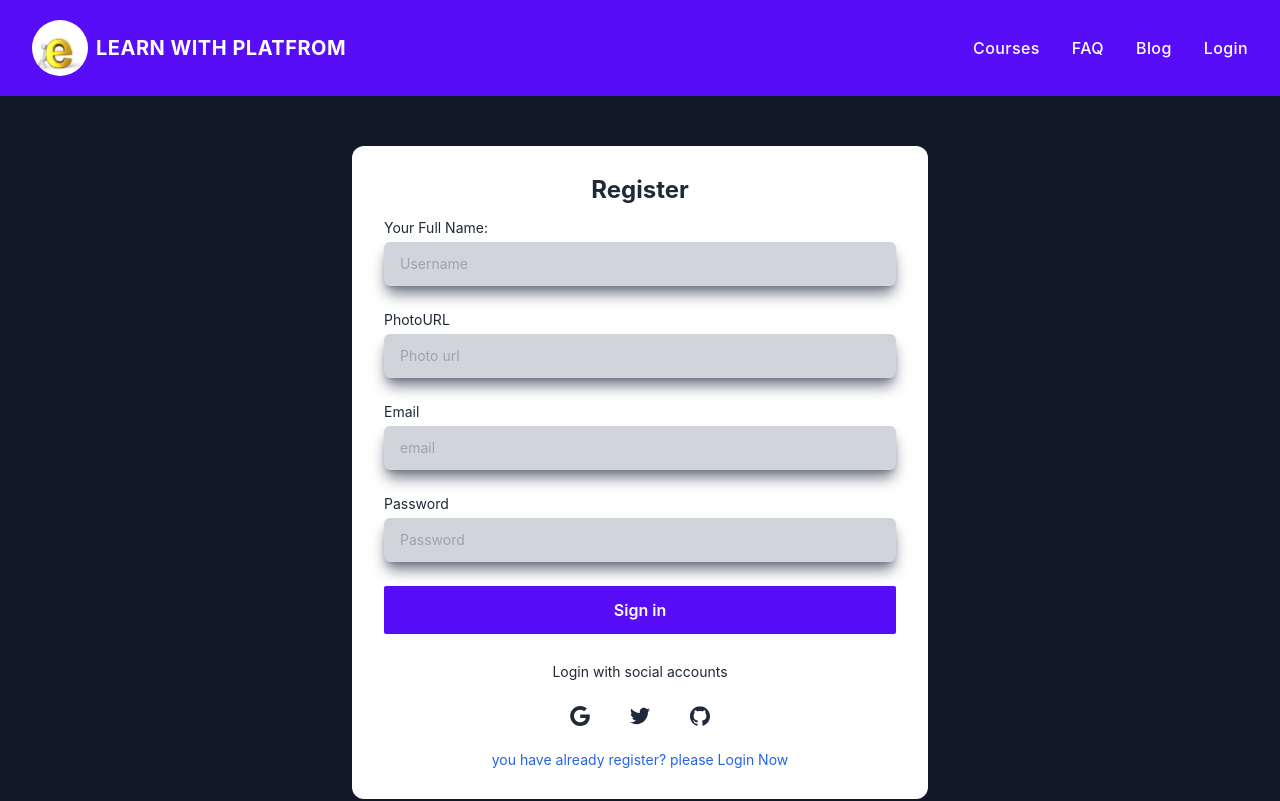
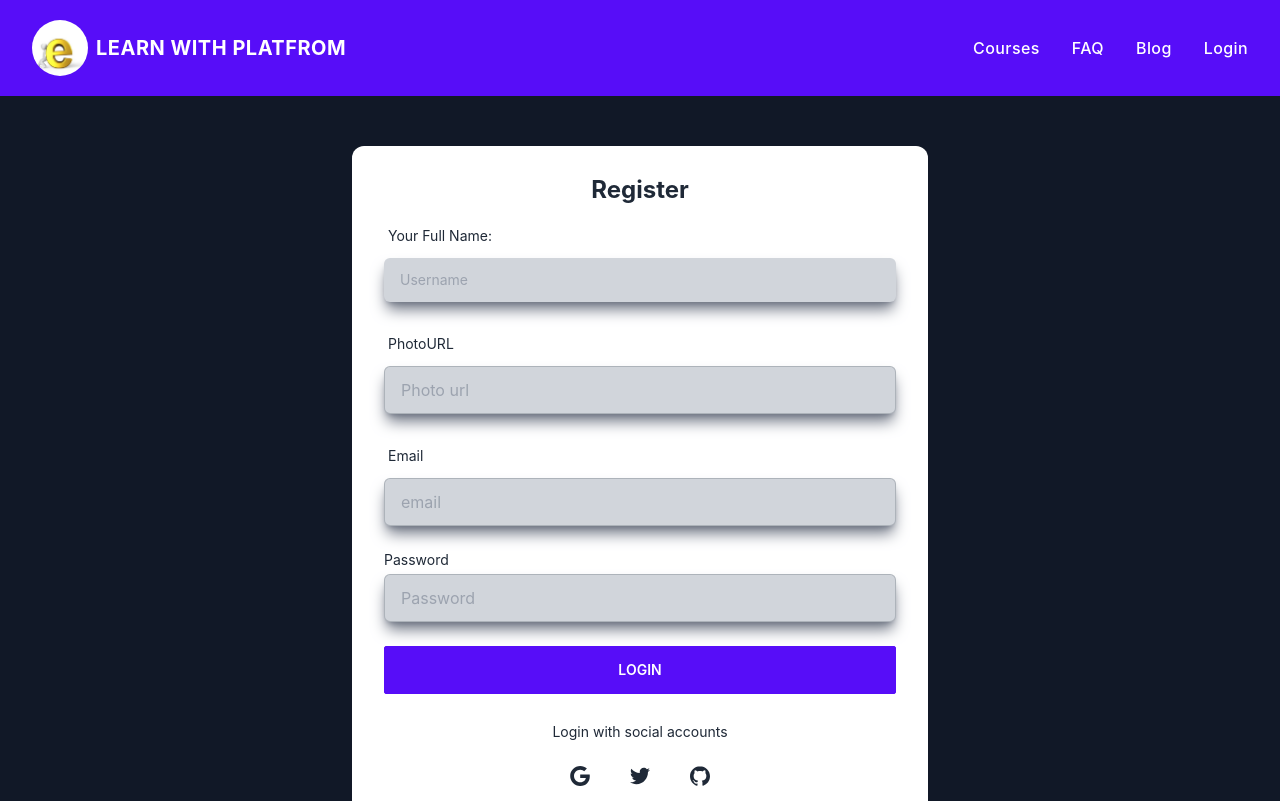
Before and after one commit to mdismail645221/Learn-with-Platform-client, a React (Create React App) app: page /register in a window 1280 px wide. Shown: the top 801 px of the page. Built offline with nearby package versions, Linux system fonts and the light colour scheme; no server answers.

Commit message:
firebase problom solved

```diff
--- a/src/components/Header/Header.js
+++ b/src/components/Header/Header.js
@@ -1,10 +1,18 @@
-import React, { useState } from 'react'
+import React, { useState, useContext } from 'react'
 import { NavLink } from 'react-router-dom';
 import Images from '../../assets/images/favicon.png';
+import { AuthContext } from '../../contexts/AuthProvider';
 import './Header.css'
 
 
 const Header = () => {
+
+    const {user} = useContext(AuthContext);
+    // console.log(user)
+
+
+
+
     const [isMenuOpen, setIsMenuOpen] = useState(false)
     return (
         <div className='px-4 py-5  w-full md:px-24 lg:px-8 header-conater' id='navbar-container'>
--- a/src/contexts/AuthProvider.js
+++ b/src/contexts/AuthProvider.js
@@ -1,15 +1,82 @@
-import React, { createContext } from 'react';
+import React, { createContext, useEffect, useState } from 'react';
+import app from '../firebase/firebase.config';
+import { createUserWithEmailAndPassword, getAuth, GoogleAuthProvider, onAuthStateChanged, signInWithEmailAndPassword, signInWithPopup, signOut } from 'firebase/auth'
 
-export  const AuthContext = createContext();
-const AuthProvider = ({children}) => {
+export const AuthContext = createContext();
+const auth = getAuth(app);
+
+const AuthProvider = ({ children }) => {
+
+    const [user, setUser] = useState(null);
+    const [loading, setLoading] = useState(true);
+
+    // create User sing in --->
+    const createUser = (email, password) => {
+        setLoading(true)
+        return createUserWithEmailAndPassword(auth, email, password)
+
+    }
+
+    // lon in in user
+    const logIn = (email, password) => {
+        setLoading(true)
+        return signInWithEmailAndPassword(auth, email, password)
+    }
+
+    // logOut
+    const lotOut = () => {
+        setLoading(true)
+        return signOut(auth)
+    }
+
+    // google sing in
+    const googleSingIn = (provider) => {
+        setLoading(true)
+      return  signInWithPopup(auth, provider)
+    }
 
 
-    const authInfo = {}
+    const githubSingIn = (githubProvider) => {
+        setLoading(true)
+        return signInWithPopup(auth, githubProvider)
+    }
+
+
+
+    // onAuthStateChanged [useffect modde use korte hobe----->]
+
+    useEffect(() => {
+        const unSubcribed = onAuthStateChanged(auth, currentUser => {
+            console.log('OnAuthstateChanged uffect:', currentUser)
+            setUser(currentUser)
+            setLoading(false)
+        })
+        return () => {
+            unSubcribed()
+        }
+    }, []);
+
+
+
+
+
+    const authInfo = {
+        user,
+        createUser,
+        logIn,
+        lotOut,
+        googleSingIn,
+        githubSingIn
+    }
+
+
+
+
 
     return (
-       <AuthContext.Provider value={authInfo}>
+        <AuthContext.Provider value={authInfo}>
             {children}
-       </AuthContext.Provider>
+        </AuthContext.Provider>
     );
 };
 
--- a/src/firebase/firebase.confiq.js
+++ b/src/firebase/firebase.config.js
@@ -5,16 +5,15 @@ import { initializeApp } from "firebase/app";
 
 // Your web app's Firebase configuration
 const firebaseConfig = {
-  apiKey: "AIzaSyCWb53zYGVV1S2HW7okuERcpMuJFzEaw4w",
-  authDomain: "e-learn-with-platform.firebaseapp.com",
-  projectId: "e-learn-with-platform",
-  storageBucket: "e-learn-with-platform.appspot.com",
-  messagingSenderId: "286382184179",
-  appId: "1:286382184179:web:549b99157ca6e8c6500986"
+  apiKey: "AIzaSyApEUvQyfI4HNz1TRbwkVhRPuMTp32N2ug",
+  authDomain: "auth-edu-learning.firebaseapp.com",
+  projectId: "auth-edu-learning",
+  storageBucket: "auth-edu-learning.appspot.com",
+  messagingSenderId: "771067941686",
+  appId: "1:771067941686:web:fc24e934fec36b1bce9997"
 };
 
 // Initialize Firebase
 const app = initializeApp(firebaseConfig);
 
-
 export default app;
--- a/src/shared/Login/Login.js
+++ b/src/shared/Login/Login.js
@@ -1,14 +1,21 @@
-import React from 'react';
+import React, {useContext} from 'react';
 import { Link, useLoaderData } from 'react-router-dom';
+import { AuthContext } from '../../contexts/AuthProvider';
 import '../Login/Login.css';
 
 const Login = () => {
+
+    const {createUser} = useContext(AuthContext)
+
+
+    // const singInUser = () =
+
 
     return (
         <section id='login-container'>
             <div className="w-full max-w-md p-8 space-y-3 rounded-xl bg-white mx-auto py-7 dark:text-gray-100" >
                 <h1 className="text-2xl font-bold text-center">Login</h1>
-                <form action="" className="space-y-6 ng-untouched ng-pristine ng-valid">
+                <form  className="space-y-6 ng-untouched ng-pristine ng-valid">
                     <div className="space-y-1 text-sm">
                         <label htmlFor="username" className="block dark:text-gray-400">Email:</label>
                         <input type="email" name="username" id="username" placeholder="email" className="w-full px-4 py-3 rounded-md dark:border-gray-700  dark:text-gray-100 focus:dark:border-violet-400 shadow-gray-500 shadow-lg bg-gray-300" />
--- a/src/shared/Register/Register.js
+++ b/src/shared/Register/Register.js
@@ -1,31 +1,62 @@
-import React from 'react';
+import React, { useState, useContext } from 'react';
 import { Link } from 'react-router-dom';
+import { AuthContext } from '../../contexts/AuthProvider.js';
 import '../Register/Register.js'
 
 const Register = () => {
+
+    const [error, setError] = useState()
+   const {createUser} = useContext(AuthContext)
+//    console.log(createUser)
+
+    const handleSubmit = (event) => {
+        event.preventDefault()
+        const form = event.target;
+        const name = form.username.value;
+        const photourl = form.photourl.value;
+        const email = form.email.value;
+        const password = form.password.value;
+        console.log( email, password)
+
+        createUser(email, password)
+        .then(result=> {
+            const user = result.user;
+            console.log(user)
+        })
+        .then((error)=> {
+            console.log(error)
+            // setError(error.message)
+        })
+
+    }
+
+
     return (
         <section id='login-container'>
             <div className="w-full max-w-xl p-8 space-y-3 rounded-xl bg-white mx-auto py-7 dark:text-gray-100" >
                 <h1 className="text-2xl font-bold text-center">Register</h1>
-                <form  action="" className="space-y-6 ng-untouched ng-pristine ng-valid">
-                    <div className="space-y-1 text-sm">
-                        <label htmlFor="username" className="block dark:text-gray-400">Your Full Name:</label>
+                <form onSubmit={handleSubmit} className="space-y-6 ng-untouched ng-pristine ng-valid">
+                    <div className="form-control space-y-1 text-sm">
+                        <label className="label block dark:text-gray-400">Your Full Name:</label>
                         <input type="text" name="username" id="username" placeholder="Username" className="w-full px-4 py-3 rounded-md dark:border-gray-700  dark:text-gray-100 focus:dark:border-violet-400 shadow-gray-500 shadow-lg bg-gray-300" />
                     </div>
-                    <div className="space-y-1 text-sm">
-                        <label htmlFor="photourl" className="block dark:text-gray-400">PhotoURL</label>
-                        <input type="text" name="photourl" id="photourl" placeholder="Photo url" className="w-full px-4 py-3 rounded-md dark:border-gray-700  dark:text-gray-100 focus:dark:border-violet-400 shadow-gray-500 shadow-lg bg-gray-300" />
+                    <div className="form-control space-y-1 text-sm">
+                        <label className="label block dark:text-gray-400">PhotoURL</label>
+                        <input type="text" name="photourl" id="photourl" placeholder="Photo url" className="w-full px-4 py-3 rounded-md dark:border-gray-700  dark:text-gray-100 focus:dark:border-violet-400 shadow-gray-500 shadow-lg bg-gray-300 input input-bordered" />
                     </div>
-                    <div className="space-y-1 text-sm">
-                        <label htmlFor="email" className="block dark:text-gray-400">Email</label>
-                        <input type="email" name="email" id="email" placeholder="email" className="w-full px-4 py-3 rounded-md dark:border-gray-700  dark:text-gray-100 focus:dark:border-violet-400 shadow-gray-500 shadow-lg bg-gray-300" />
+                    <div className="form-control space-y-1 text-sm">
+                        <label className="label block dark:text-gray-400">Email</label>
+                        <input type="email" name="email" id="email" placeholder="email" className="w-full px-4 py-3 rounded-md dark:border-gray-700  dark:text-gray-100 focus:dark:border-violet-400 shadow-gray-500 shadow-lg bg-gray-300 input input-bordered" />
                     </div>
                     <div className="space-y-1 text-sm">
                         <label htmlFor="password" className="block dark:text-gray-400">Password</label>
-                        <input type="password" name="password" id="password" placeholder="Password" className="w-full px-4 py-3 rounded-md dark:border-gray-700  dark:text-gray-100 focus:dark:border-violet-400 shadow-gray-500 shadow-lg bg-gray-300" />
+                        <input type="password" name="password" id="password" placeholder="Password" className="w-full px-4 py-3 rounded-md dark:border-gray-700  dark:text-gray-100 focus:dark:border-violet-400 shadow-gray-500 shadow-lg bg-gray-300 input input-bordered"  />
                     </div>
-                    <button className="block w-full p-3 text-center rounded-sm dark:text-gray-900 bg-[#570DF8] text-white font-semibold">Sign in</button>
+                    <div className="form-control mt-6">
+                        <button className="btn btn-primary block w-full p-3 text-center rounded-sm dark:text-gray-900 bg-[#570DF8] text-white font-semibold">Login</button>
+                    </div>
                 </form>
+
                 <div className="flex items-center pt-4 space-x-1">
                     <div className="flex-1 h-px sm:w-16 dark:bg-gray-700"></div>
                     <p className="px-3 text-sm dark:text-gray-400">Login with social accounts</p>
```
